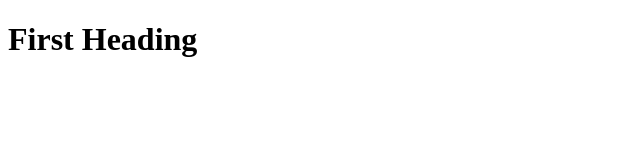
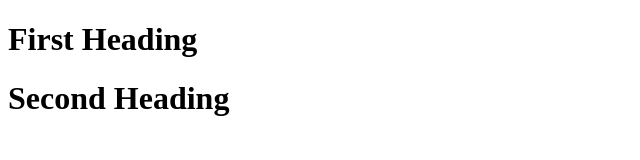
Before and after one commit to Anchal-Mishra/git-remote, a plain HTML site: page index.html in a window 1280 px wide. Shown: the whole page, without its empty margins (0-640 px from the left). Drawn offline with Linux system fonts and the light colour scheme.

Commit message:
new heading added

```diff
--- a/index.html
+++ b/index.html
@@ -7,5 +7,6 @@
 </head>
 <body>
     <h1>First Heading</h1>
+    <h1>Second Heading</h1>
 </body>
 </html>
```
